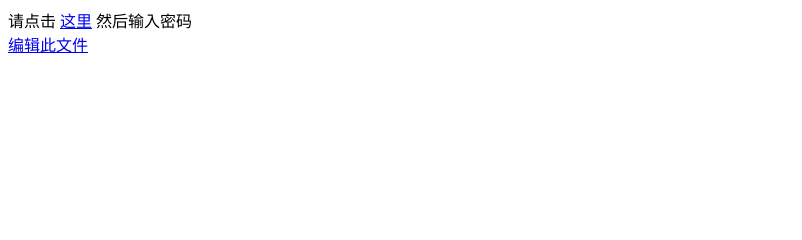
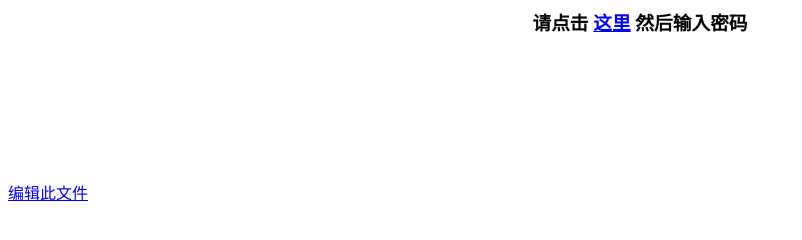
Before and after one commit to joyanhui/vod.leiyanhui.com, a plain HTML site: page index.html in a window 1280 px wide. Shown: the whole page, without its empty margins (0-802 px from the left). Drawn offline with Linux system fonts and the light colour scheme.

Commit message:
Update index.html

```diff
--- a/index.html
+++ b/index.html
@@ -1,7 +1,17 @@
+<title>hello vod</title>
 
+<center>
+  <h3>
+  请点击 <a href="https://vod.jia.leiyanhui.com:10043/">这里<a> 然后输入密码
+  </h3>
+</center>
 
-请点击 <a href="https://vod.jia.leiyanhui.com:10043/">这里<a> 然后输入密码
-
+ <br>
+  <br>
+  <br>
+  <br>
+  <br>
+  <br>
   <br>
 
 <a href="https://github.com/joyanhui/vod.leiyanhui.com/edit/main/index.html">编辑此文件<a>
```
